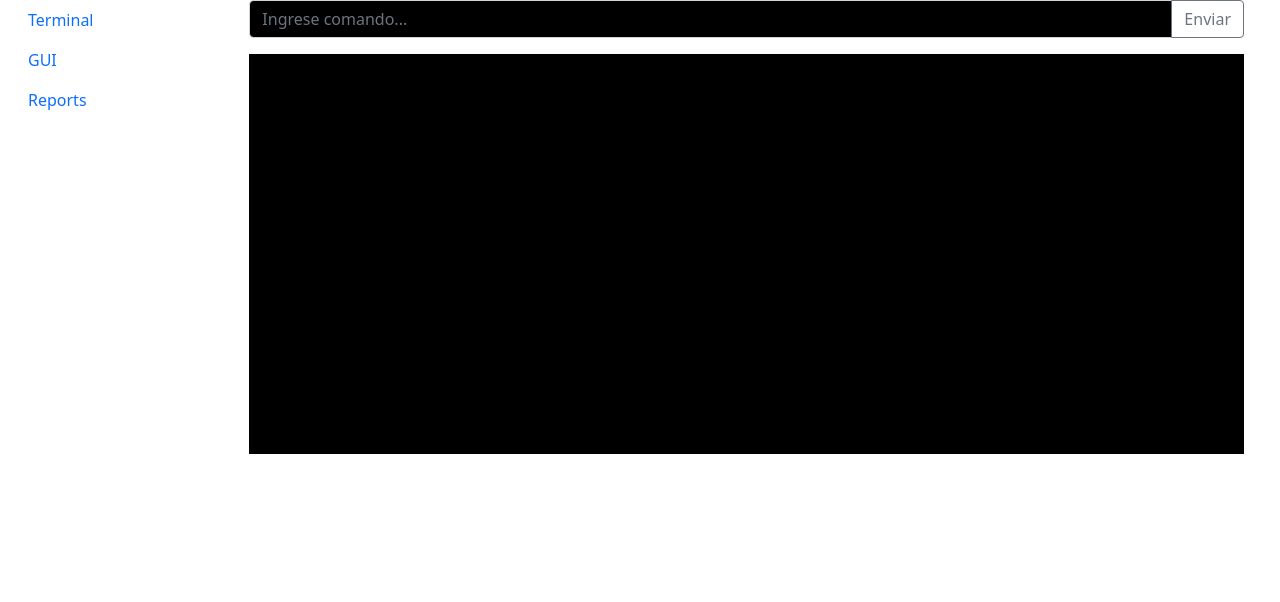
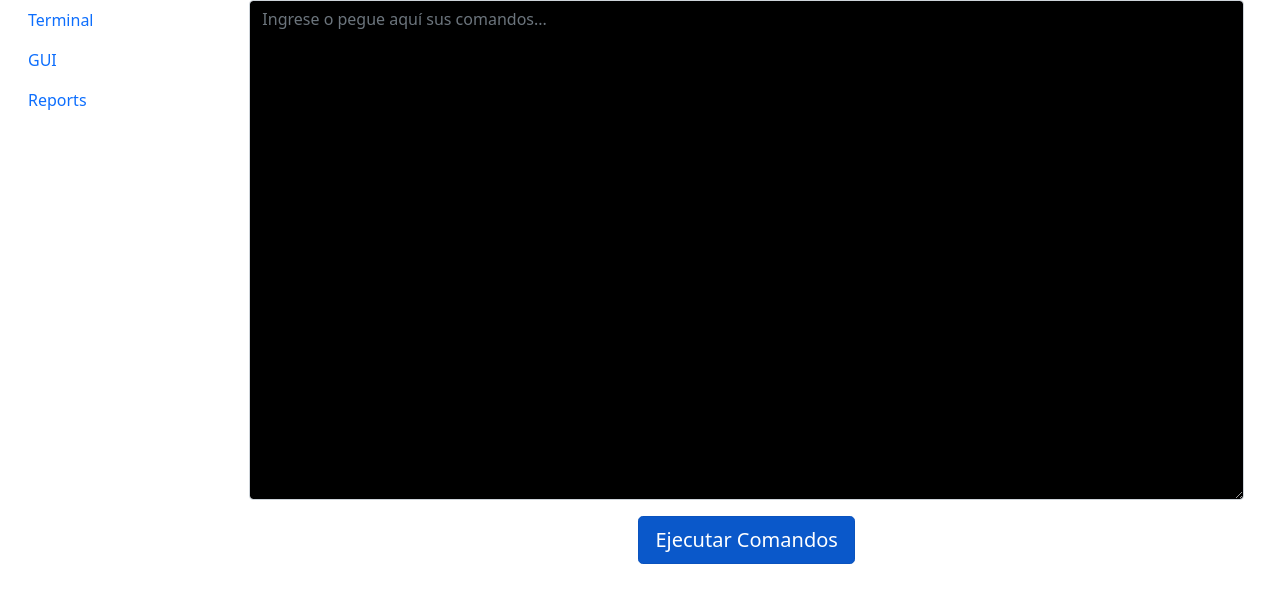
Before and after one commit to linovallejo/archivos-frontend-proyecto2, a React (Vite) app: page / in a window 1280 px wide. Shown: the top 602 px of the page. Built offline with nearby package versions, Linux system fonts and the light colour scheme.

Commit message:
Commands console adjusted to requirements

```diff
--- a/src/components/Terminal/index.tsx
+++ b/src/components/Terminal/index.tsx
@@ -21,31 +21,28 @@ const Terminal: React.FC<TerminalProps> = ({ output, setOutput }) => {
     setInput(event.target.value);
   };
 
-  const handleSubmit = async () => {
+  const handleBatchSubmit = async () => {
     if (!input.trim()) return;
-    // Append the command to the output area
-    const newOutput = [...output, `> ${input}`];
+    // Append the batch command to the output area for historical viewing
+    const newOutput = [...output, `Batch Command Submitted: ${input}`];
 
+    // Split input into individual commands
+    const commands = input.split("\n").filter((line) => line.trim() !== "");
+    for (const command of commands) {
       try {
-      const response = await fetch(`http://localhost:4000/execute`, {
+        await fetch(`http://localhost:4000/execute`, {
           method: "POST",
           headers: { "Content-Type": "application/json" },
-        body: JSON.stringify({ command: input }),
+          body: JSON.stringify({ command }),
         });
-      const data = await response.text();
-      newOutput.push(data); // Append response
+        // No need to append each command's output
       } catch (error) {
-      newOutput.push("Error: Could not send command to the backend.");
+        newOutput.push(`Error sending command: ${command}`);
+      }
     }
 
     setOutput(newOutput);
-    setInput(""); // Clear input field
-  };
-
-  const handleKeyDown = (event: React.KeyboardEvent<HTMLInputElement>) => {
-    if (event.key === "Enter") {
-      handleSubmit();
-    }
+    setInput(""); // Clear input field after submission
   };
 
   return (
@@ -54,32 +51,31 @@ const Terminal: React.FC<TerminalProps> = ({ output, setOutput }) => {
         <Col>
           <InputGroup>
             <FormControl
-              placeholder="Ingrese comando..."
+              as="textarea" // Changed from 'input' to 'textarea' to handle multiple lines
+              placeholder="Ingrese o pegue aquí sus comandos..."
               value={input}
               onChange={handleInputChange}
-              onKeyDown={handleKeyDown}
-              style={{ backgroundColor: "black", color: "white" }}
+              style={{
+                backgroundColor: "black",
+                color: "white",
+                height: "500px",
+                overflowY: "scroll",
+              }}
             />
-            <Button variant="outline-secondary" onClick={handleSubmit}>
-              Enviar
-            </Button>
           </InputGroup>
         </Col>
       </Row>
-      <Row>
+      <Row className="mb-3">
         <Col>
-          <div
-            style={{
-              backgroundColor: "black",
-              color: "white",
-              height: "400px",
-              overflowY: "scroll",
-              padding: "10px",
-            }}
+          <div style={{ display: "flex", justifyContent: "center" }}>
+            <Button
+              className="btn btn-primary btn-lg active"
+              role="button"
+              aria-pressed="true"
+              onClick={handleBatchSubmit}
             >
-            {output.map((line, index) => (
-              <div key={index}>{line}</div>
-            ))}
+              Ejecutar Comandos
+            </Button>
           </div>
         </Col>
       </Row>
```
Lines whose indentation alone changed are shown as unchanged.
